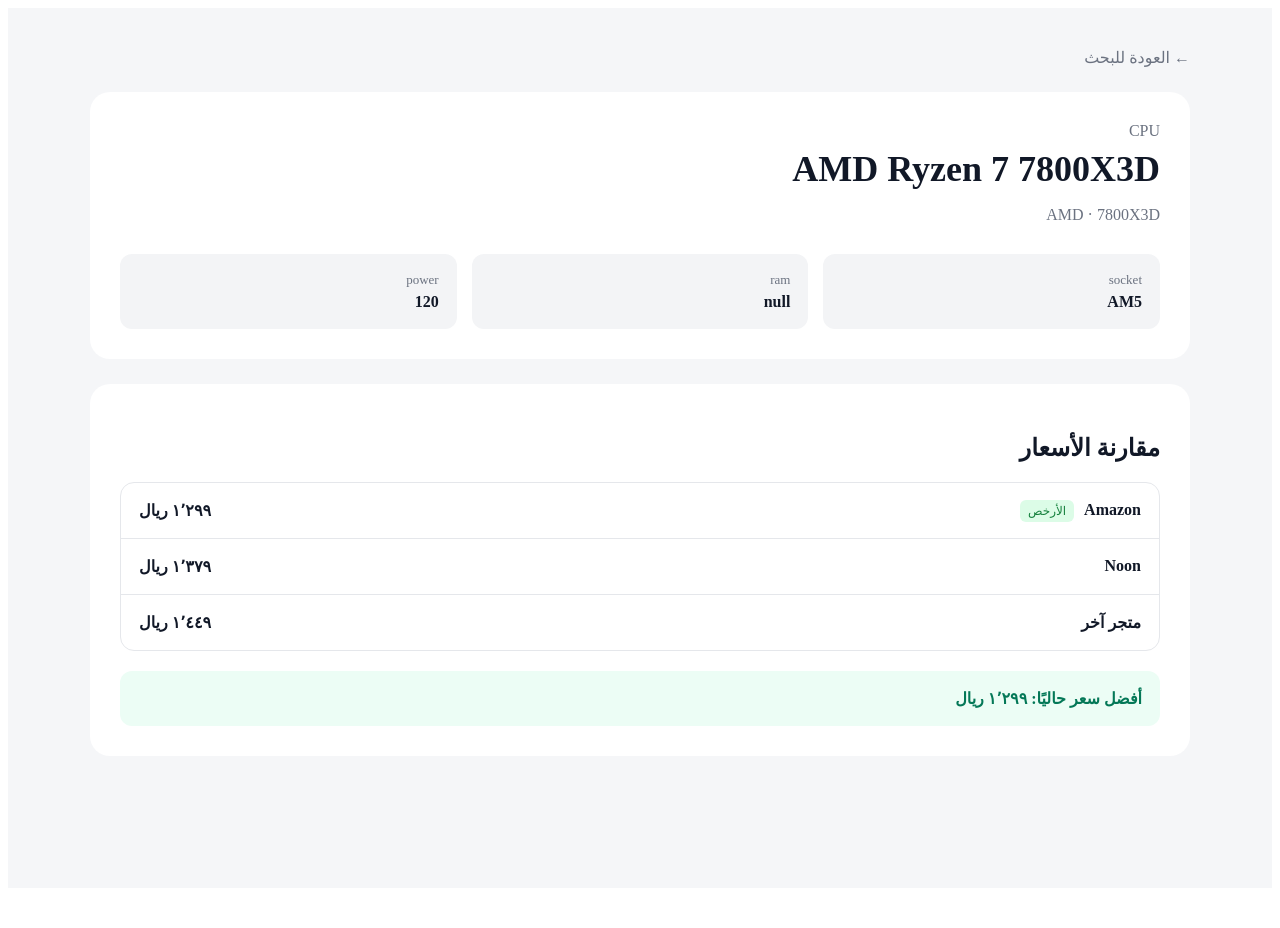
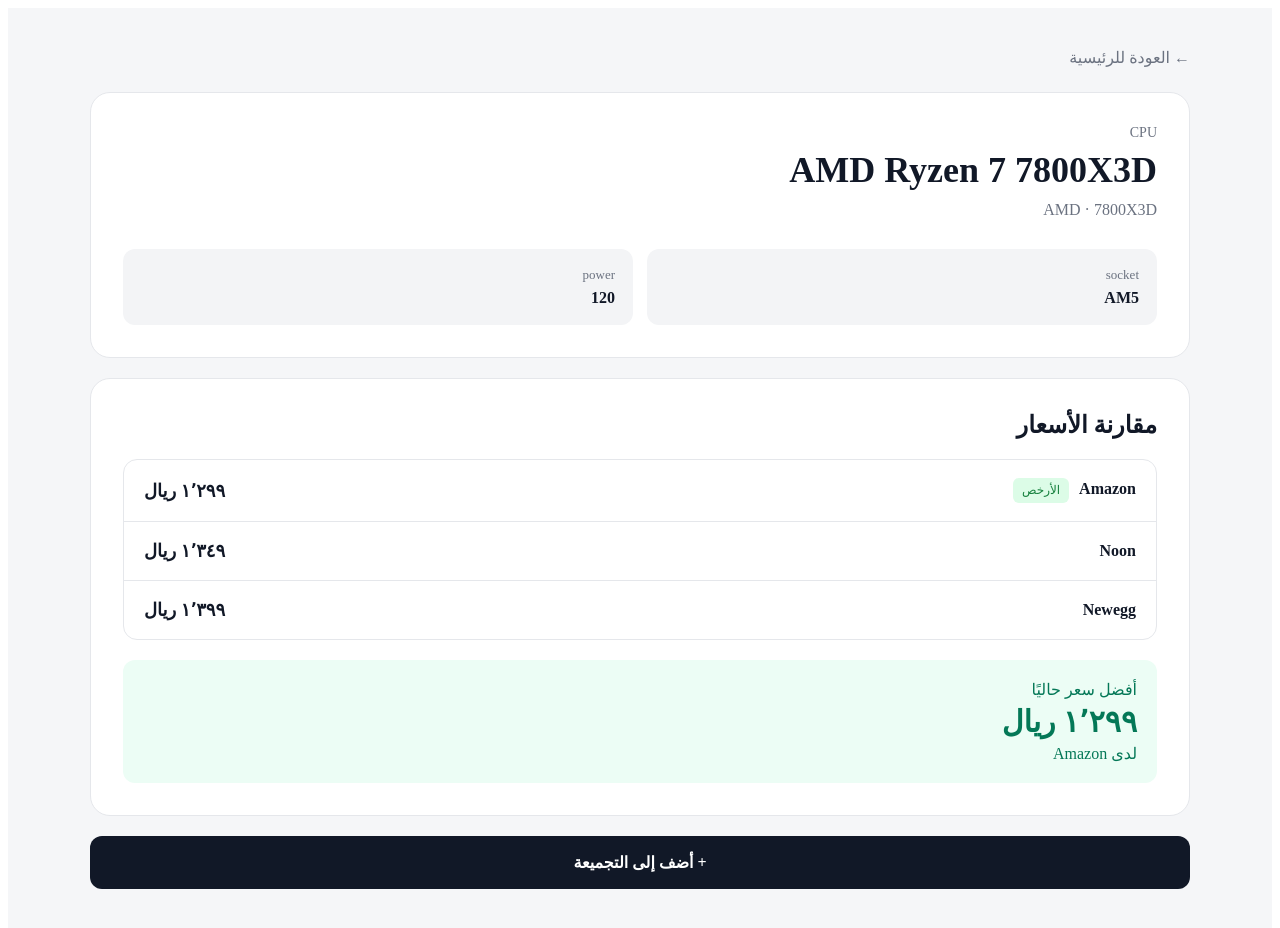
Before and after one commit to AbdulAziz1824/AL-PCs, a Next.js app: page /product/1 in a window 1280 px wide. Shown: the top 928 px of the page. Before the commit the page ends 896 px from the top, so only its background shows below. Built offline with nearby package versions, Linux system fonts and the light colour scheme.

Commit message:
Update page.js

```diff
--- a/app/product/[id]/page.js
+++ b/app/product/[id]/page.js
@@ -1,5 +1,6 @@
 import Link from "next/link";
 import { products } from "@/lib/products";
+import { offers } from "@/lib/offers";
 
 export default async function ProductPage({ params }) {
   const { id } = await params;
@@ -17,38 +18,61 @@
           background: "#f5f6f8",
           padding: "60px 20px",
           textAlign: "center",
+          color: "#111827",
         }}
       >
         <h1>المنتج غير موجود</h1>
 
-        <Link href="/">
+        <p style={{ color: "#6b7280" }}>
+          لم يتم العثور على المنتج المطلوب.
+        </p>
+
+        <Link
+          href="/"
+          style={{
+            display: "inline-block",
+            marginTop: "20px",
+            background: "#111827",
+            color: "#fff",
+            padding: "12px 20px",
+            borderRadius: "10px",
+            textDecoration: "none",
+          }}
+        >
           العودة للرئيسية
         </Link>
       </main>
     );
   }
 
-  const offers = [
-    {
-      store: "Amazon",
-      price: product.price,
-      available: true,
-    },
-    {
-      store: "Noon",
-      price: product.price + 80,
-      available: true,
-    },
-    {
-      store: "متجر آخر",
-      price: product.price + 150,
-      available: true,
-    },
-  ];
+  const productOffers = offers
+    .filter(
+      (offer) =>
+        String(offer.productId) === String(product.id) &&
+        offer.available === true
+    )
+    .sort((a, b) => a.price - b.price);
 
-  const cheapest = [...offers].sort(
-    (a, b) => a.price - b.price
-  )[0];
+  const cheapest = productOffers[0] || null;
+
+  const specifications = Object.entries(product)
+    .filter(
+      ([key]) =>
+        ![
+          "id",
+          "name",
+          "category",
+          "brand",
+          "model",
+          "price",
+        ].includes(key)
+      )
+      .filter(
+        ([, value]) =>
+          value !== null &&
+          value !== undefined &&
+          typeof value !== "object"
+      );
 
   return (
     <main
@@ -56,14 +80,14 @@
       style={{
         minHeight: "100vh",
         background: "#f5f6f8",
-        padding: "40px 20px",
         color: "#111827",
+        padding: "40px 20px 60px",
       }}
     >
       <div
         style={{
           maxWidth: "1100px",
-          margin: "auto",
+          margin: "0 auto",
         }}
       >
         <Link
@@ -73,20 +97,22 @@
             textDecoration: "none",
           }}
         >
-          ← العودة للبحث
+          ← العودة للرئيسية
         </Link>
 
-        <div
+        <section
           style={{
             background: "#fff",
             borderRadius: "20px",
-            padding: "30px",
+            padding: "32px",
             marginTop: "25px",
+            border: "1px solid #e5e7eb",
           }}
         >
           <div
             style={{
               color: "#6b7280",
+              fontSize: "14px",
               marginBottom: "8px",
             }}
           >
@@ -102,32 +128,25 @@
             {product.name}
           </h1>
 
-          <p style={{ color: "#6b7280" }}>
+          <p
+            style={{
+              color: "#6b7280",
+              margin: 0,
+            }}
+          >
             {product.brand} · {product.model}
           </p>
 
           <div
             style={{
+              marginTop: "30px",
               display: "grid",
               gridTemplateColumns:
-                "repeat(auto-fit, minmax(220px, 1fr))",
-              gap: "15px",
-              marginTop: "30px",
+                "repeat(auto-fit, minmax(200px, 1fr))",
+              gap: "14px",
             }}
           >
-            {Object.entries(product)
-              .filter(
-                ([key]) =>
-                  ![
-                    "id",
-                    "name",
-                    "category",
-                    "brand",
-                    "model",
-                    "price",
-                  ].includes(key)
-              )
-              .map(([key, value]) => (
+            {specifications.map(([key, value]) => (
               <div
                 key={key}
                 style={{
@@ -148,7 +167,8 @@
                 <strong
                   style={{
                     display: "block",
-                      marginTop: "5px",
+                    marginTop: "6px",
+                    fontSize: "16px",
                   }}
                 >
                   {String(value)}
@@ -156,34 +176,42 @@
               </div>
             ))}
           </div>
-        </div>
+        </section>
 
         <section
           style={{
-            marginTop: "25px",
             background: "#fff",
             borderRadius: "20px",
-            padding: "30px",
+            padding: "32px",
+            marginTop: "20px",
+            border: "1px solid #e5e7eb",
           }}
         >
-          <h2>مقارنة الأسعار</h2>
+          <h2 style={{ marginTop: 0 }}>
+            مقارنة الأسعار
+          </h2>
 
+          {productOffers.length === 0 ? (
+            <p style={{ color: "#6b7280" }}>
+              لا توجد عروض متاحة حاليًا.
+            </p>
+          ) : (
             <div
               style={{
+                marginTop: "20px",
                 border: "1px solid #e5e7eb",
                 borderRadius: "14px",
                 overflow: "hidden",
-              marginTop: "20px",
               }}
             >
-            {offers.map((offer, index) => (
+              {productOffers.map((offer, index) => (
                 <div
-                key={offer.store}
+                  key={offer.id}
                   style={{
                     display: "flex",
                     justifyContent: "space-between",
                     alignItems: "center",
-                  padding: "18px",
+                    padding: "18px 20px",
                     borderTop:
                       index === 0
                         ? "none"
@@ -193,13 +221,14 @@
                   <div>
                     <strong>{offer.store}</strong>
 
-                  {offer.price === cheapest.price && (
+                    {offer.id === cheapest.id && (
                       <span
                         style={{
+                          display: "inline-block",
                           marginRight: "10px",
                           background: "#dcfce7",
                           color: "#15803d",
-                        padding: "4px 8px",
+                          padding: "5px 9px",
                           borderRadius: "6px",
                           fontSize: "12px",
                         }}
@@ -209,27 +238,59 @@
                     )}
                   </div>
 
-                <strong>
+                  <strong style={{ fontSize: "18px" }}>
                     {offer.price.toLocaleString("ar-SA")} ريال
                   </strong>
                 </div>
               ))}
             </div>
+          )}
 
+          {cheapest && (
             <div
               style={{
                 marginTop: "20px",
-              padding: "18px",
+                padding: "20px",
                 background: "#ecfdf5",
                 color: "#047857",
                 borderRadius: "12px",
+              }}
+            >
+              <div>أفضل سعر حاليًا</div>
+
+              <strong
+                style={{
+                  display: "block",
+                  fontSize: "30px",
+                  marginTop: "5px",
+                }}
+              >
+                {cheapest.price.toLocaleString("ar-SA")} ريال
+              </strong>
+
+              <div style={{ marginTop: "5px" }}>
+                لدى {cheapest.store}
+              </div>
+            </div>
+          )}
+        </section>
+
+        <Link
+          href={`/builder?product=${product.id}`}
+          style={{
+            display: "block",
+            marginTop: "20px",
+            padding: "17px",
+            textAlign: "center",
+            background: "#111827",
+            color: "#fff",
+            borderRadius: "12px",
+            textDecoration: "none",
             fontWeight: 700,
           }}
         >
-            أفضل سعر حاليًا:{" "}
-            {cheapest.price.toLocaleString("ar-SA")} ريال
-          </div>
-        </section>
+          + أضف إلى التجميعة
+        </Link>
       </div>
     </main>
   );
```
Lines whose indentation alone changed are shown as unchanged.
